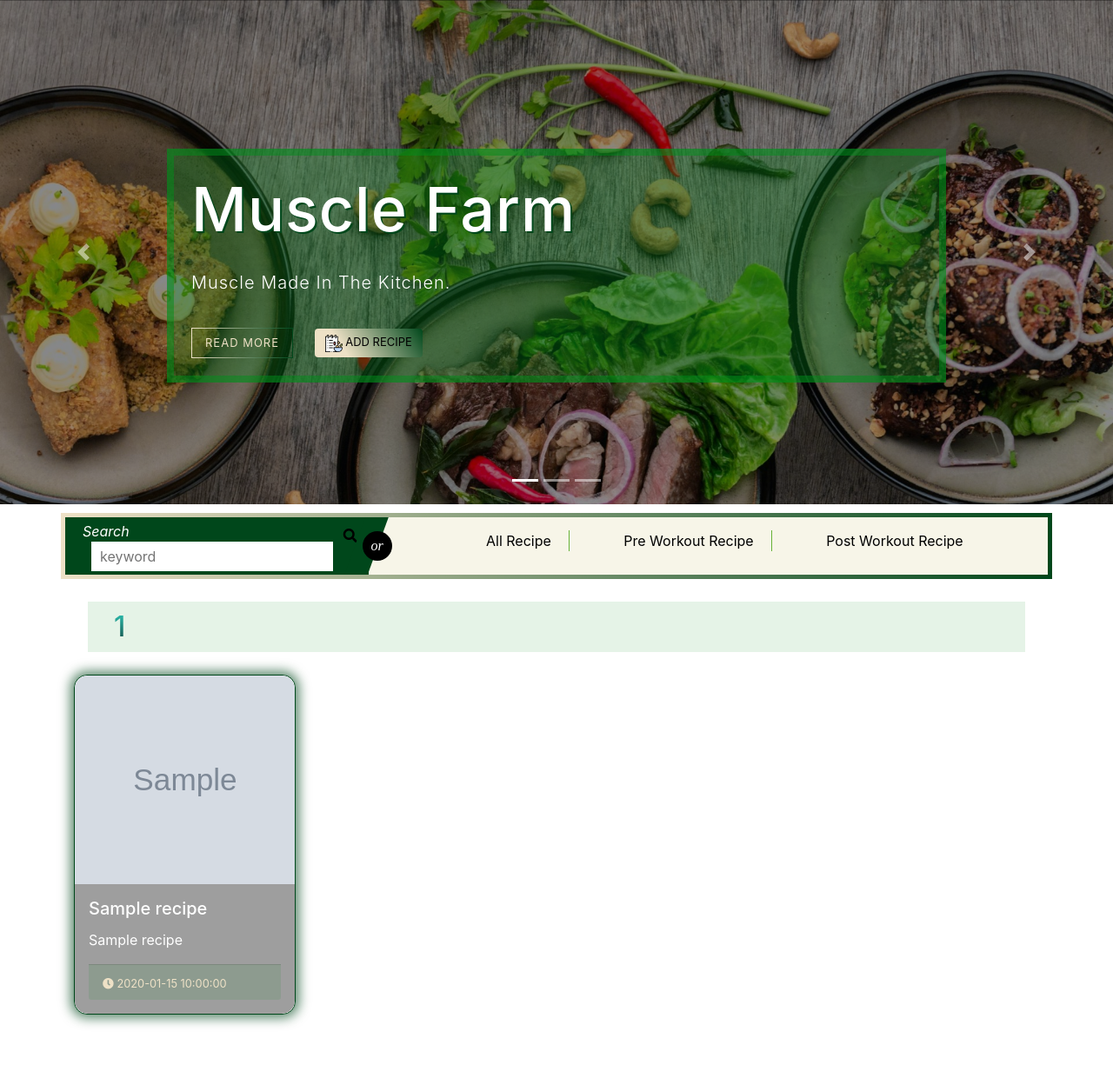
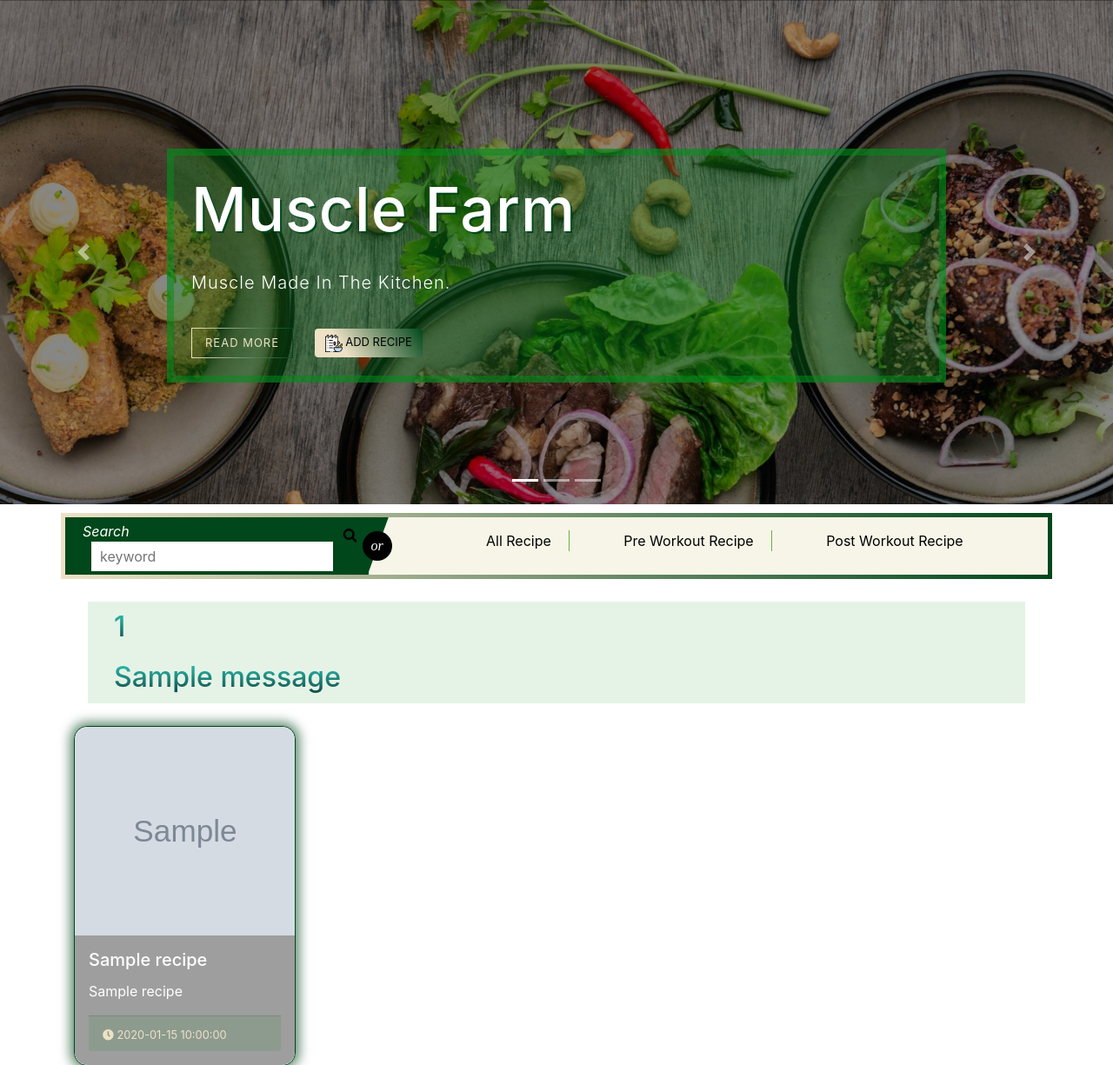
Before and after one commit to johndbigboi/Muscle-Farm, a Flask app: page /allrecipe/1 in a window 1280 px wide. Shown: the top 1225 px of the page at 87% size. Before the commit the page ends 1180 px from the top, so only its background shows below. Run offline with Flask 2, Linux system fonts and the light colour scheme; grey boxes marked "Sample" are stand-in pictures; one stand-in notice (Sample message) is shown; a database or web service that is not in the repository returns one stand-in record (values such as "Sample title"); some libraries are stand-ins or nearby versions; grey boxes are pictures that could not be loaded.

Commit message:
add flash message jinja

```diff
--- a/templates/allrecipe.html
+++ b/templates/allrecipe.html
@@ -2,7 +2,6 @@
 {% block content %}
 
 <!-- Carousel -->
-
 <div id="carouselFade" class="carousel bs-slider slide carousel-fade" data-ride="carousel">
 
     <!-- Indicators -->
@@ -16,8 +15,6 @@
     <div class="carousel-inner">
 
         <!-- First Slide -->
-
-
         <!-- Slide Background -->
         <div class="carousel-item active">
             <img src="../static/images/newfoodbowl.jpg" class="img-fluid" />
@@ -109,12 +106,10 @@
     </a>
 
 </div>
-
 <!-- End  carouselFade Slider -->
 
 
 <!--search-->
-
 <div class="" id="menu">
     <div class="wrapper-search-bar">
         <div class="container border-gradient border-gradient-green">
@@ -168,13 +163,21 @@
 </div>
 <!--search-->
 
-
-
 <!--- allrecipe -->
 
 <div class="container mb-5" id="allrecipe">
     <div class="category-title">
         <h2>{{ category_title }}</h2>
+        {% with messages = get_flashed_messages() %}
+        {% if messages %}
+        {% for message in messages %}
+
+        <h2>{{ message }}</h2>
+
+        {% endfor %}
+
+        {% endif %}
+        {% endwith %}
     </div>
     <div class="row">
         {% for recipe in recipe %}
```
